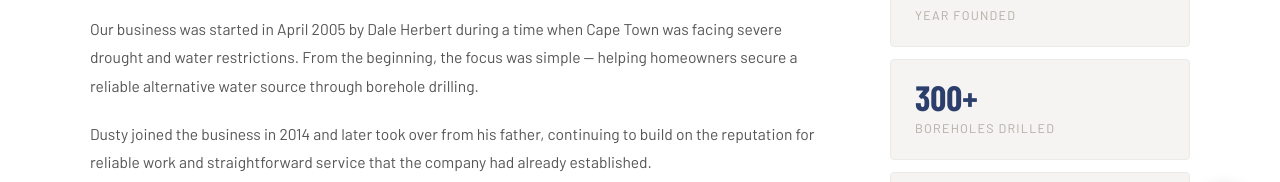
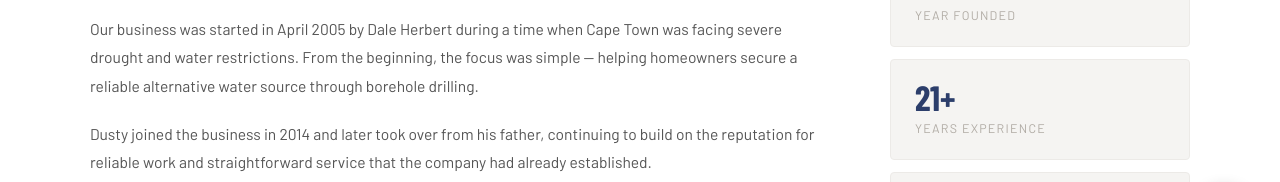
Before and after one commit to BoreholeMan/my-website, a React (Vite) app: page /about in a window 1280 px wide. Shown: the part 532-714 px from the top of the page. Built offline with nearby package versions, Linux system fonts and the light colour scheme; a web font is replaced by a local one.

Commit message:
Remove boreholes drilled information from About page
Removed the boreholes drilled information from the About page.

```diff
--- a/src/pages/About.jsx
+++ b/src/pages/About.jsx
@@ -24,10 +24,6 @@ export default function About() {
             <div className={styles.card}>
               <div className={styles.cardNum}>2005</div>
               <div className={styles.cardLabel}>Year Founded</div>
-            </div>
-            <div className={styles.card}>
-              <div className={styles.cardNum}>300+</div>
-              <div className={styles.cardLabel}>Boreholes Drilled</div>
             </div>
             <div className={styles.card}>
               <div className={styles.cardNum}>21+</div>
```
